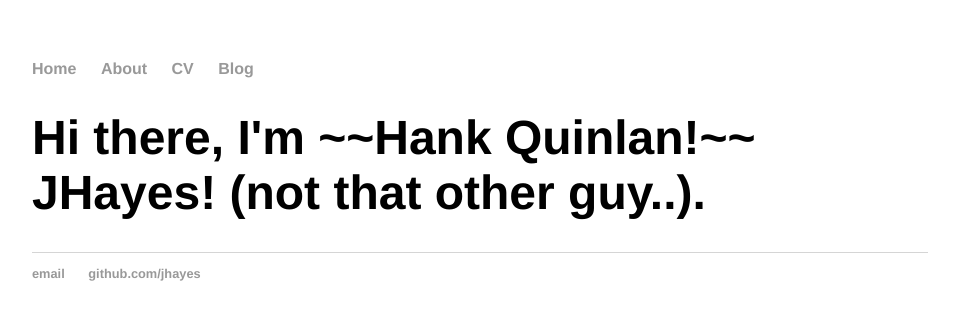
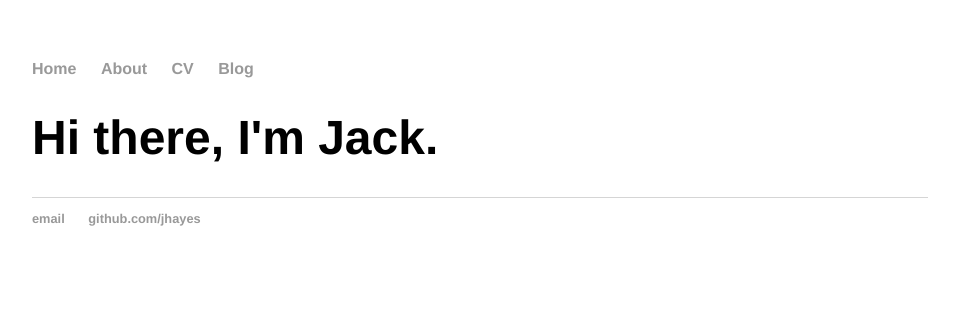
Before and after one commit to jhayes/jhayes.github.io, a Jekyll site: the page built from index.html, in a window 1280 px wide. Shown: the top 320 px of the page, without its empty margins (160-1119 px from the left). Built offline with Jekyll 4.4.1, drawn with Linux system fonts in a browser that asks for light colours.

Commit message:
Further updates to be more accurate.

```diff
--- a/_layouts/default.html
+++ b/_layouts/default.html
@@ -22,7 +22,7 @@
 			<footer>
 	    		<ul>
 	        		<li><a href="mailto:hankquinlanhub@gmail.com">email</a></li>
-	        		<li><a href="https://github.com/hankquinlan">github.com/jhayes</a></li>
+	        		<li><a href="https://github.com/jhayes">github.com/jhayes</a></li>
 				</ul>
 			</footer>
 		</body>
--- a/index.html
+++ b/index.html
@@ -3,5 +3,5 @@ layout: default
 title: JHayes - Blog
 ---
 <div class="blurb">
-	<h1>Hi there, I'm ~~Hank Quinlan!~~ JHayes! (not that other guy..).</h1>
+	<h1>Hi there, I'm Jack.</h1>
 </div><!-- /.blurb -->
```
